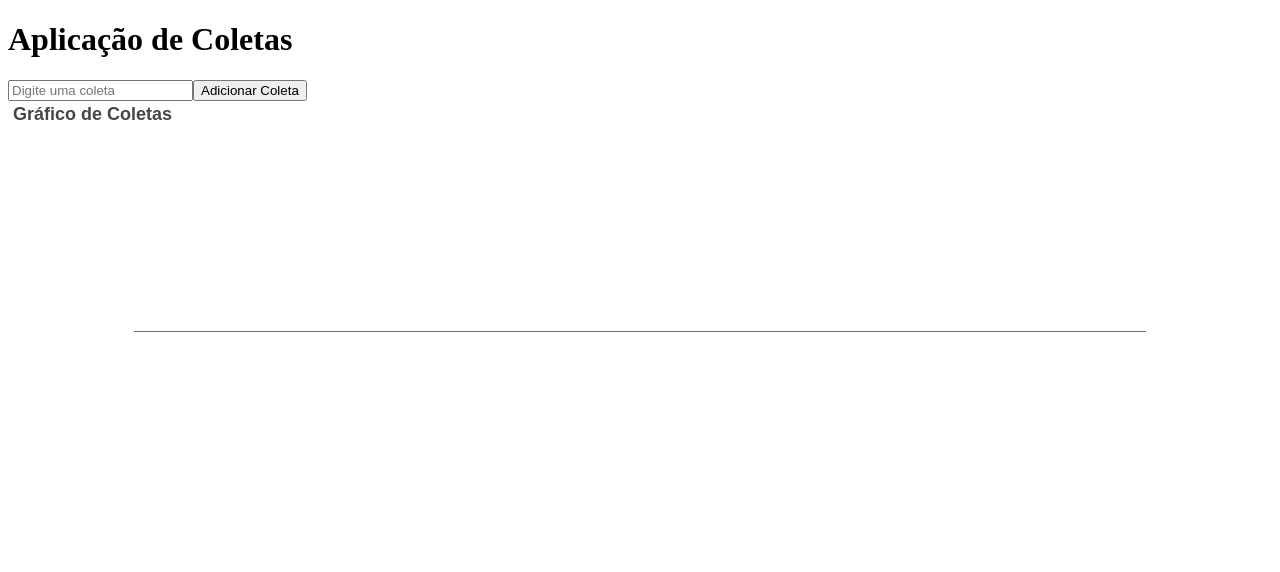
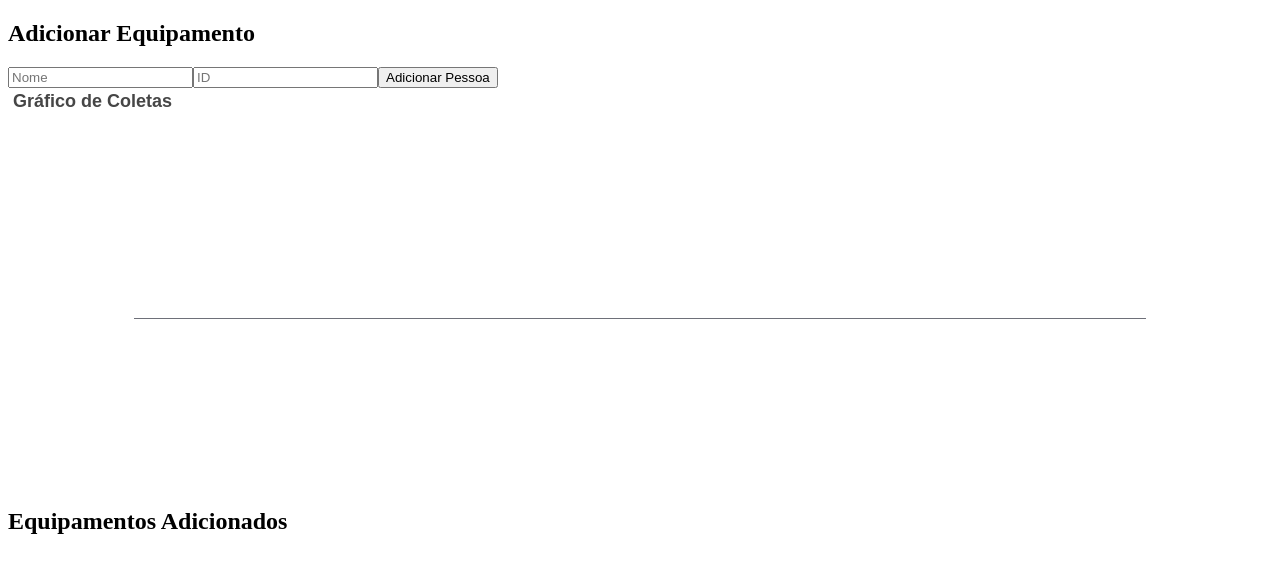
Before and after one commit to matheuslima44/Echarts-grafico, a React (Vite) app: page / in a window 1280 px wide. Shown: the top 572 px of the page. Built offline with nearby package versions, Linux system fonts and the light colour scheme.

Commit message:
Atualização do projeto

```diff
--- a/package.json
+++ b/package.json
@@ -13,7 +13,8 @@
     "echarts": "^5.4.3",
     "echarts-for-react": "^3.0.2",
     "react": "^18.2.0",
-    "react-dom": "^18.2.0"
+    "react-dom": "^18.2.0",
+    "styled-components": "^6.0.8"
   },
   "devDependencies": {
     "@types/react": "^18.2.15",
--- a/src/App.tsx
+++ b/src/App.tsx
@@ -1,4 +1,7 @@
+// import { ColetaApp } from "./Coletas";
+
 import { ColetaApp } from "./Coletas";
+// import { Sidebar } from "./Sidebar";
 
 export function App() {
   return (
--- a/src/Coletas/index.tsx
+++ b/src/Coletas/index.tsx
@@ -1,15 +1,54 @@
 import React, { useState } from "react";
 import ReactECharts from "echarts-for-react";
+import {
+  Collect,
+  Container,
+  GraphicsContainer,
+  Sidebar,
+  UserInfo,
+  UserCard,
+} from "./styles";
+
+// Defina um tipo para o usuário
+interface User {
+  nome: string;
+  id: string;
+  coletas: string[];
+}
 
 export function ColetaApp() {
-  const [coletas, setColetas] = useState([]);
-  const [novaColeta, setNovaColeta] = useState<string>("");
+  const [coletas, setColetas] = useState<string[]>([]);
+  const [novaColeta, setNovaColeta] = useState("");
+  const [nome, setNome] = useState("");
+  const [id, setId] = useState("");
+  const [userInfos, setUserInfos] = useState<User[]>([]);
 
   const handleAdicionarColeta = () => {
     if (novaColeta !== "") {
       setColetas([...coletas, novaColeta]);
       setNovaColeta("");
+      // Atualize a série de dados do gráfico com as coletas atualizadas
     }
+  };
+
+  const handleAdicionarPessoa = () => {
+    if (nome !== "" && id !== "") {
+      const novaPessoa: User = { nome, id, coletas: [] };
+      setUserInfos([...userInfos, novaPessoa]);
+      setNome("");
+      setId("");
+    }
+  };
+
+  const handleAdicionarColetaUsuario = (userId: number) => {
+    const updatedUserInfos = [...userInfos];
+    updatedUserInfos[userId].coletas.push(novaColeta);
+    setUserInfos(updatedUserInfos);
+    setNovaColeta("");
+
+    // Atualize a série de dados do gráfico com as coletas atualizadas
+    const allColetas = updatedUserInfos.flatMap((user) => user.coletas);
+    setColetas(allColetas);
   };
 
   const options = {
@@ -32,20 +71,52 @@ export function ColetaApp() {
   };
 
   return (
-    <div>
-      <h1>Aplicação de Coletas</h1>
-      <div>
+    <Container>
+      <Sidebar>
+        <h2>Adicionar Equipamento</h2>
         <input
           type="text"
-          placeholder="Digite uma coleta"
-          value={novaColeta}
-          onChange={(e) => setNovaColeta(e.target.value)}
+          placeholder="Nome"
+          value={nome}
+          onChange={(e) => setNome(e.target.value)}
         />
-        <button onClick={handleAdicionarColeta}>Adicionar Coleta</button>
-      </div>
-      <div style={{ height: "400px" }}>
+        <input
+          type="text"
+          placeholder="ID"
+          value={id}
+          onChange={(e) => setId(e.target.value)}
+        />
+        <button onClick={handleAdicionarPessoa}>Adicionar Pessoa</button>
+      </Sidebar>
+      <GraphicsContainer>
         <ReactECharts option={options} />
-      </div>
-    </div>
+      </GraphicsContainer>
+      <UserInfo>
+        <h2>Equipamentos Adicionados</h2>
+        {userInfos.map((userInfo, index) => (
+          <UserCard key={index}>
+            <p>{userInfo.nome}</p>
+            <p>ID: {userInfo.id}</p>
+            <h4>Coletas</h4>
+            <ul>
+              {userInfo.coletas.map((coleta, coletaIndex) => (
+                <li key={coletaIndex}>{coleta}</li>
+              ))}
+            </ul>
+            <div>
+              <input
+                type="text"
+                placeholder="Adicionar Coleta"
+                value={novaColeta}
+                onChange={(e) => setNovaColeta(e.target.value)}
+              />
+              <button onClick={() => handleAdicionarColetaUsuario(index)}>
+                Adicionar Coleta
+              </button>
+            </div>
+          </UserCard>
+        ))}
+      </UserInfo>
+    </Container>
   );
 }
--- a/src/Coletas/styles.ts
+++ b/src/Coletas/styles.ts
@@ -0,0 +1,11 @@
+import styled from "styled-components";
+
+export const Container = styled.div``;
+export const Collect = styled.div``;
+export const GraphicsContainer = styled.div`
+  height: 400px;
+`;
+
+export const Sidebar = styled.div``;
+export const UserInfo = styled.div``;
+export const UserCard = styled.div``;
```
Also changed, not shown: src/Sidebar/index.tsx (added, +43 -0 lines), src/Sidebar/styes.ts (added, +8 -0 lines), 1 other file (tests, documents, lock files or other folders).
